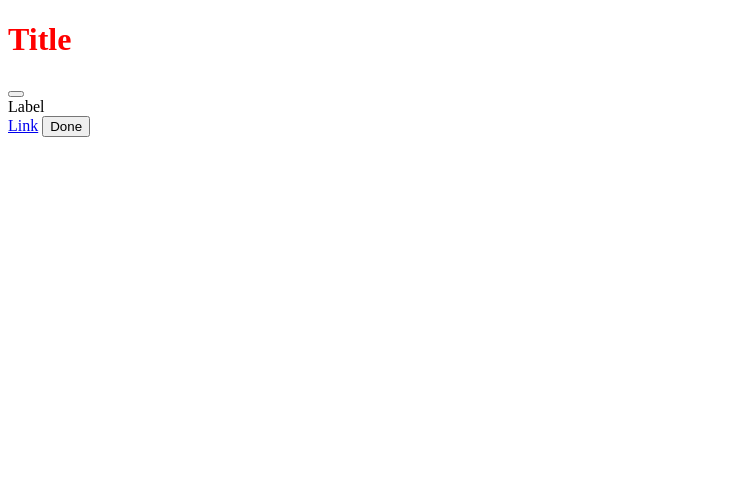
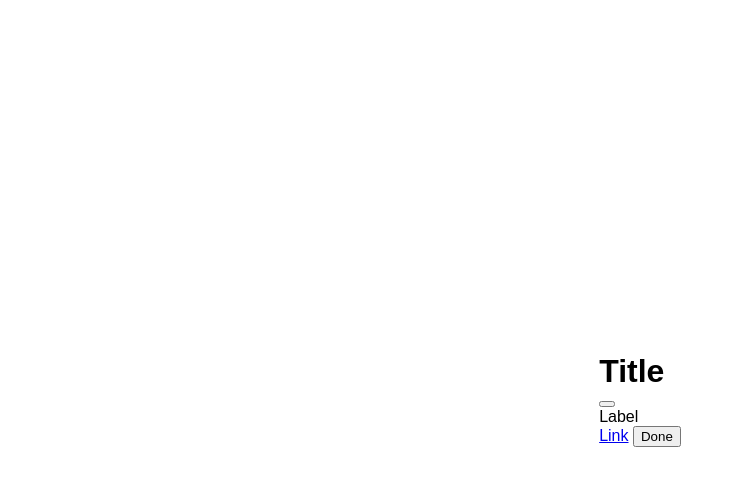
Before and after one commit to BStephenBB/dom-file-tree, a website: page public/index.html in a window 1280 px wide. Shown: the whole page, without its empty margins (0-736 px from the left). Drawn offline with Linux system fonts and the light colour scheme.

Commit message:
css setup

```diff
--- a/public/styles.css
+++ b/public/styles.css
@@ -1,3 +1,17 @@
-h1 {
-  color: red;
+/* --- general styles & setup --- */
+* {
+  margin: 0;
+  font-family: sans-serif;
+  -webkit-font-smoothing: antialiased;
+  -moz-osx-font-smoothing: grayscale;
 }
+
+html,
+body {
+  height: 100%;
+}
+
+body {
+  display: grid;
+  place-items: center;
+}
```
